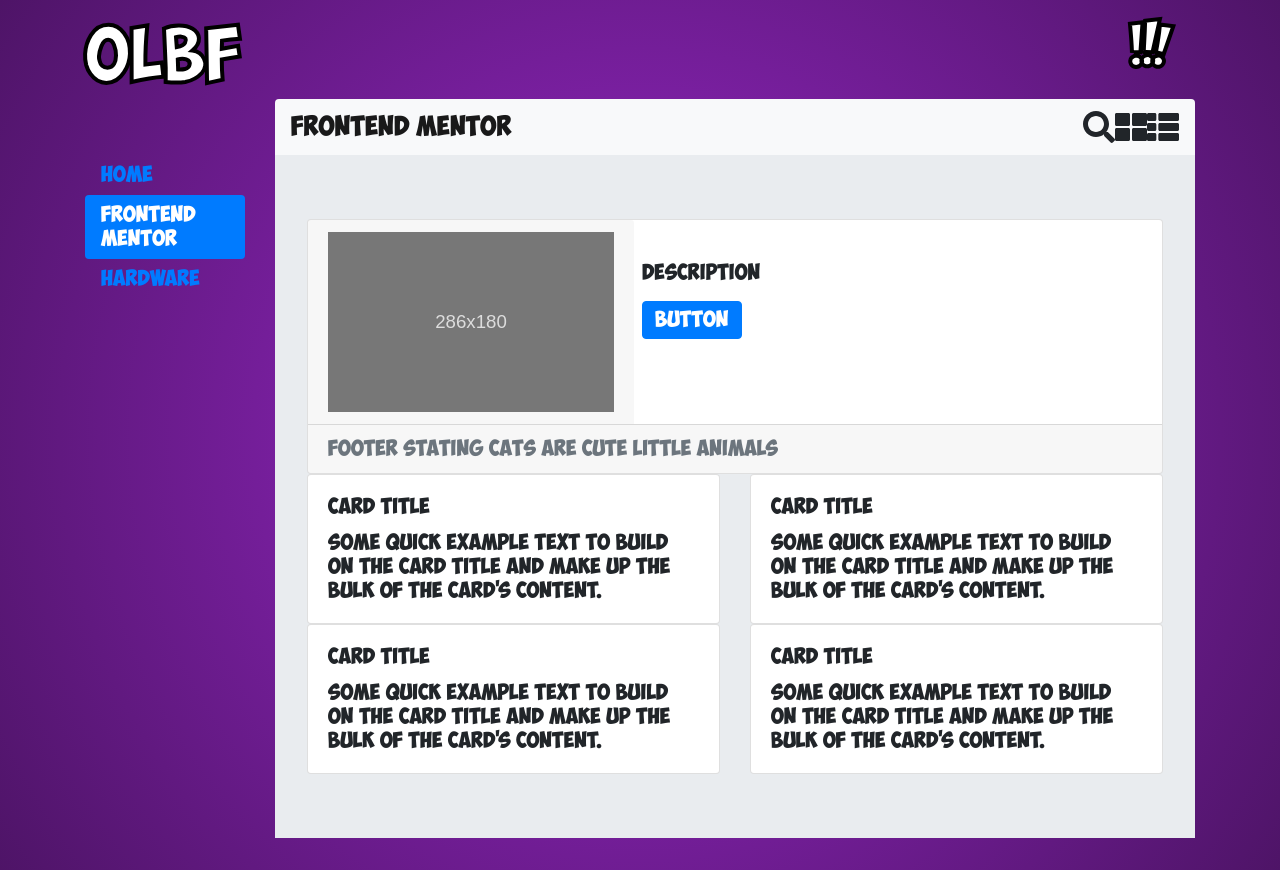
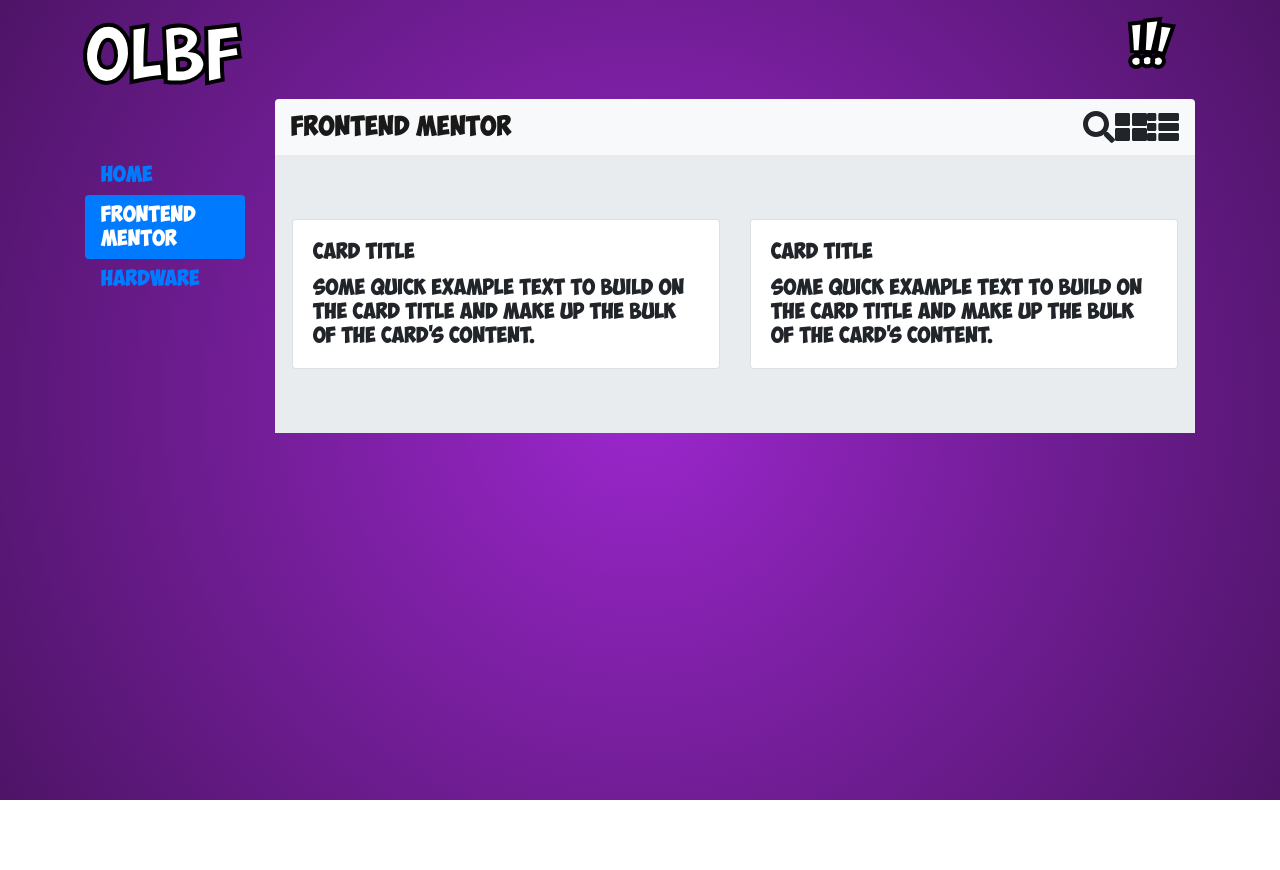
Before and after one commit to nksrentas/olbf, a React (Create React App) app: page /frontend-mentor in a window 1280 px wide. Both pictures are taken after a click on the icon 1131 px from the left and 126 px from the top of the page. After the commit the page ends 800 px from the top, so only its background shows below. Built offline with nearby package versions, Linux system fonts and the light colour scheme.

Commit message:
toggle display

```diff
--- a/src/App.jsx
+++ b/src/App.jsx
@@ -3,9 +3,12 @@ import { connect } from 'react-redux';
 import { getProjects } from './actions/projectActions';
 import Navigation from './components/navigation/Navigation';
 import TopBarContainer from './components/topBar/TopBarContainer';
-import test from './test.svg';
+
+import GridViewContainer from './components/gridView/GridViewContainer';
+import ListViewContainer from './components/listView/ListViewContainer';
 
 function App(props) {
+  const { viewType } = props;
   return (
     <div className='container'>
       <div className='row pt-4'>
@@ -26,74 +29,11 @@ function App(props) {
         <div className='col-md-10'>
           <div className='jumbotron rounded-0 rounded-bottom'>
             <div className='row'>
-              <div className='col-md-12'>
-                <div class='card flex-row flex-wrap'>
-                  <div class='card-header border-0'>
-                    <img src={test} alt='' />
-                  </div>
-                  <div class='card-block px-2'>
-                    <h4 class='card-title'>Title</h4>
-                    <p class='card-text'>Description</p>
-                    <a href='#' class='btn btn-primary'>
-                      BUTTON
-                    </a>
-                  </div>
-                  <div class='w-100'></div>
-                  <div class='card-footer w-100 text-muted'>
-                    Footer stating cats are CUTE little animals
-                  </div>
-                </div>
-              </div>
-            </div>
-
-            <div className='row justify-content-md-center'>
-              <div className='col-md-6'>
-                <div className='card'>
-                  <div className='card-body'>
-                    <div className='card-title'>Card Title</div>
-                    <p className='card-text'>
-                      Some quick example text to build on the card title and
-                      make up the bulk of the card's content.
-                    </p>
-                  </div>
-                </div>
-              </div>
-              <div className='col-md-6'>
-                <div className='card'>
-                  <div className='card-body'>
-                    <div className='card-title'>Card Title</div>
-                    <p className='card-text'>
-                      Some quick example text to build on the card title and
-                      make up the bulk of the card's content.
-                    </p>
-                  </div>
-                </div>
-              </div>
-            </div>
-
-            <div className='row justify-content-md-center'>
-              <div className='col-md-6'>
-                <div className='card'>
-                  <div className='card-body'>
-                    <div className='card-title'>Card Title</div>
-                    <p className='card-text'>
-                      Some quick example text to build on the card title and
-                      make up the bulk of the card's content.
-                    </p>
-                  </div>
-                </div>
-              </div>
-              <div className='col-md-6'>
-                <div className='card'>
-                  <div className='card-body'>
-                    <div className='card-title'>Card Title</div>
-                    <p className='card-text'>
-                      Some quick example text to build on the card title and
-                      make up the bulk of the card's content.
-                    </p>
-                  </div>
-                </div>
-              </div>
+              {viewType === 'list' ? (
+                <ListViewContainer />
+              ) : (
+                <GridViewContainer />
+              )}
             </div>
           </div>
         </div>
@@ -104,7 +44,7 @@ function App(props) {
 
 const mapStateToProps = (state, ownState) => {
   return {
-    kappaProps: state,
+    viewType: state.topBar.viewType,
   };
 };
 
--- /dev/null
+++ b/src/components/gridView/GridView.jsx
@@ -0,0 +1,32 @@
+import React from 'react';
+
+const GridView = (props) => {
+  return (
+    <div className='row justify-content-md-center'>
+      <div className='col-md-6'>
+        <div className='card'>
+          <div className='card-body'>
+            <div className='card-title'>Card Title</div>
+            <p className='card-text'>
+              Some quick example text to build on the card title and make up the
+              bulk of the card's content.
+            </p>
+          </div>
+        </div>
+      </div>
+      <div className='col-md-6'>
+        <div className='card'>
+          <div className='card-body'>
+            <div className='card-title'>Card Title</div>
+            <p className='card-text'>
+              Some quick example text to build on the card title and make up the
+              bulk of the card's content.
+            </p>
+          </div>
+        </div>
+      </div>
+    </div>
+  );
+};
+
+export default GridView;
--- /dev/null
+++ b/src/components/gridView/GridViewContainer.jsx
@@ -0,0 +1,8 @@
+import React from 'react';
+import GridView from './GridView';
+
+const GridViewContainer = () => {
+  return <GridView />;
+};
+
+export default GridViewContainer;
--- /dev/null
+++ b/src/components/listView/ListView.jsx
@@ -0,0 +1,28 @@
+import React from 'react';
+
+import test from '../../test.svg';
+
+const ListView = () => {
+  return (
+    <div className='col-md-12'>
+      <div className='card flex-row flex-wrap'>
+        <div className='card-header border-0'>
+          <img src={test} alt='' />
+        </div>
+        <div className='card-block px-2'>
+          <h4 className='card-title'>Title</h4>
+          <p className='card-text'>Description</p>
+          <a href='/' class='btn btn-primary'>
+            BUTTON
+          </a>
+        </div>
+        <div className='w-100'></div>
+        <div className='card-footer w-100 text-muted'>
+          Footer stating cats are CUTE little animals
+        </div>
+      </div>
+    </div>
+  );
+};
+
+export default ListView;
--- /dev/null
+++ b/src/components/listView/ListViewContainer.jsx
@@ -0,0 +1,8 @@
+import React from 'react';
+import ListView from './ListView';
+
+const ListViewContainer = () => {
+  return <ListView />;
+};
+
+export default ListViewContainer;
```
